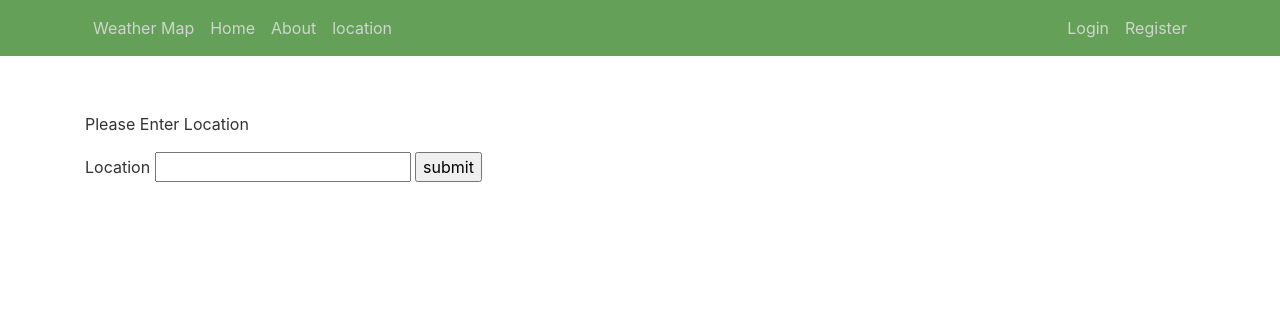
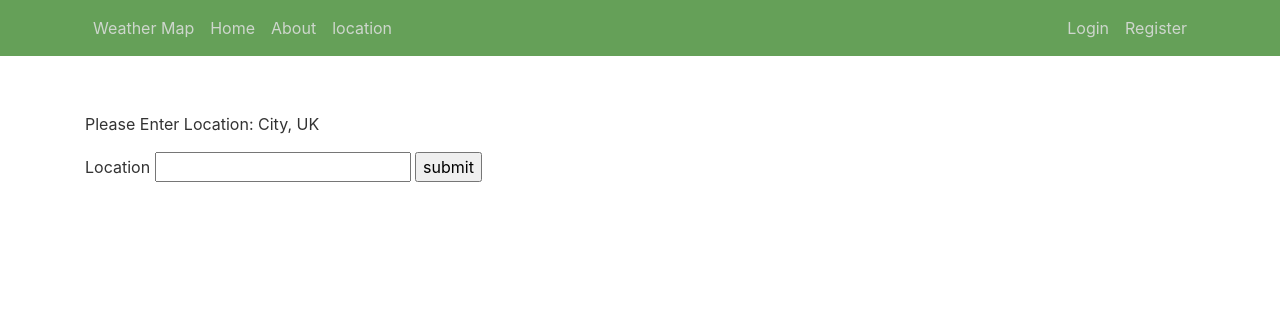
Before and after one commit to rux65/weathermap, a Flask app: page /postcode in a window 1280 px wide. Shown: the top 316 px of the page. Run offline with Flask 2, Linux system fonts and the light colour scheme; some libraries are stand-ins or nearby versions.

Commit message:
Update weatherApi.html

```diff
--- a/templates/weatherApi.html
+++ b/templates/weatherApi.html
@@ -1,6 +1,6 @@
 {% extends "layout.html" %}
 {% block content %}
-	<p>Please Enter Location</p>
+	<p>Please Enter Location: City, UK</p>
 		<div id="contact-form">
 			<form method ="post" action="/location">
 				<label for="text">Location</label>
```
